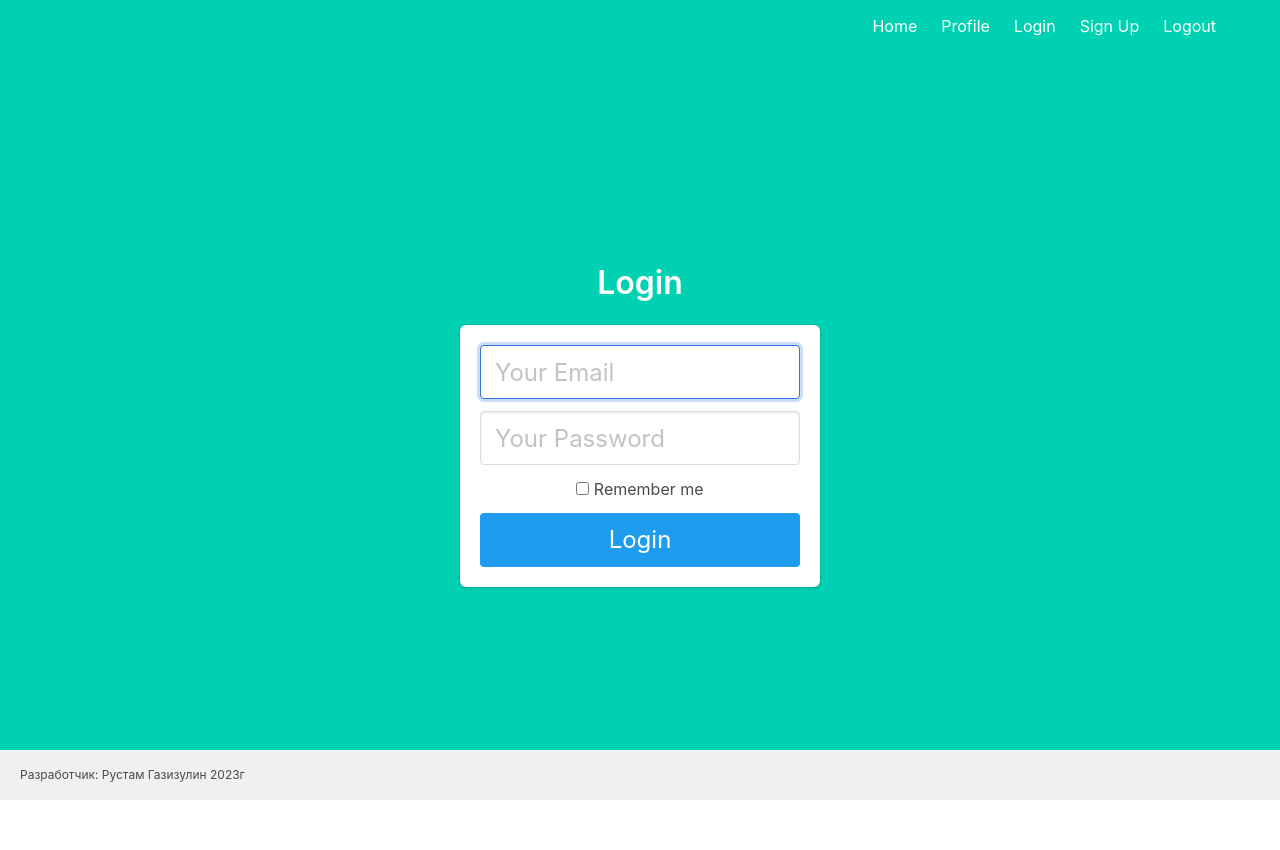
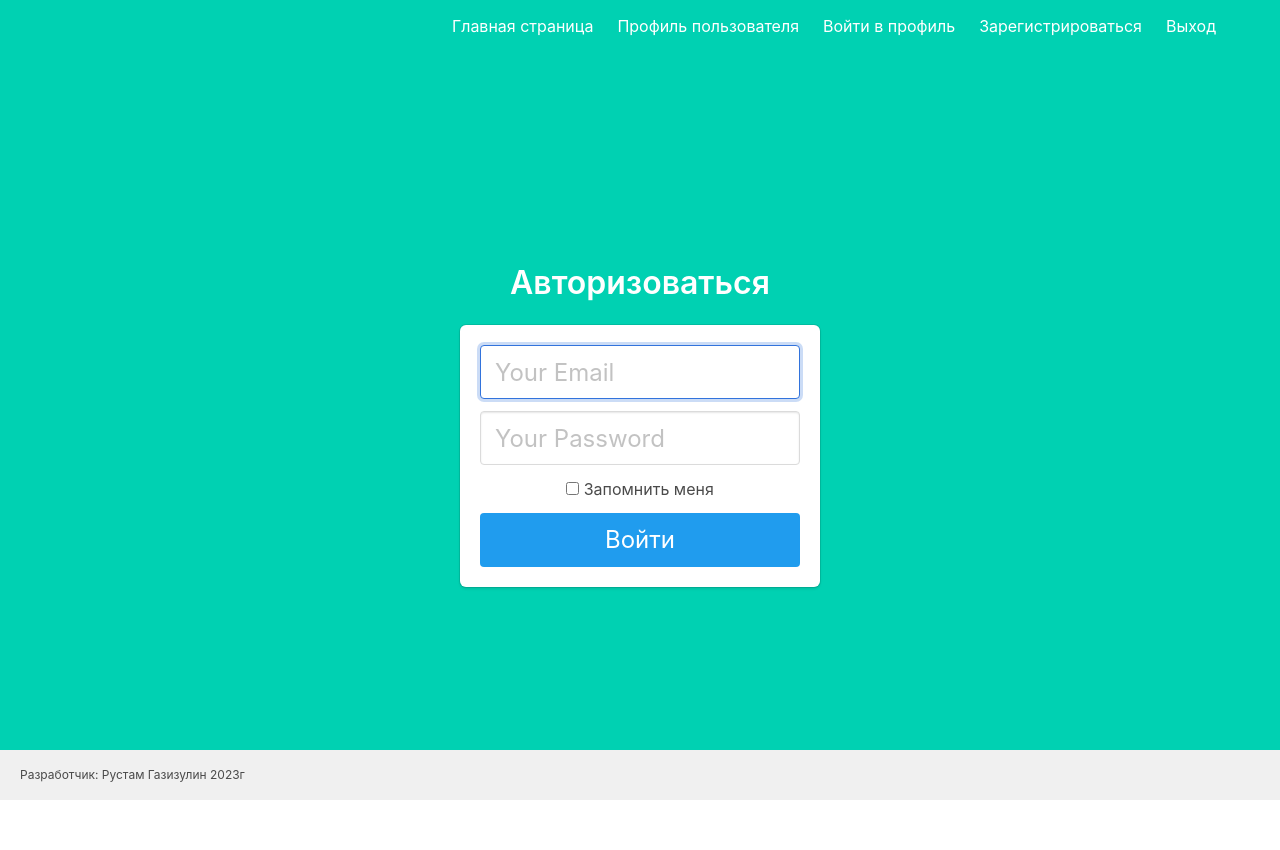
Before and after one commit to Rustam-Gazizulin/coverterWAV, a Flask app: page /login in a window 1280 px wide. Run offline with Flask 3, Linux system fonts and the light colour scheme.

Commit message:
translate pages

```diff
--- a/src/routs/auth.py
+++ b/src/routs/auth.py
@@ -1,5 +1,5 @@
 from flask import Blueprint, render_template, redirect, url_for, request, flash
-from flask_login import login_user
+from flask_login import login_user, login_required, logout_user
 from werkzeug.security import generate_password_hash, check_password_hash
 
 from models.users import User
@@ -45,5 +45,7 @@ def signup_post():
 
 
 @auth.route('/logout')
+@login_required
 def logout():
-    return 'logout'
+    logout_user()
+    return redirect(url_for('start_page.index'))
--- a/src/routs/start_page.py
+++ b/src/routs/start_page.py
@@ -1,4 +1,5 @@
 from flask import Blueprint, render_template
+from flask_login import login_required, current_user
 
 start_page = Blueprint('start_page', __name__)
 
@@ -9,5 +10,6 @@ def index():
 
 
 @start_page.route('/profile')
+@login_required
 def profile():
-    return render_template('profile.html')
+    return render_template('profile.html', name=current_user.name)
--- a/src/templates/auth.html
+++ b/src/templates/auth.html
@@ -48,19 +48,19 @@
                     <div id="navbarMenuHeroA" class="navbar-menu">
                         <div class="navbar-end">
                             <a href="{{ url_for('start_page.index') }}" class="navbar-item">
-                                Home
+                                Главная страница
                             </a>
                             <a href="{{ url_for('start_page.profile') }}" class="navbar-item">
-                                Profile
+                                Профиль пользователя
                             </a>
                             <a href="{{ url_for('auth.login') }}" class="navbar-item">
-                                Login
+                                Войти в профиль
                             </a>
                             <a href="{{ url_for('auth.signup_post') }}" class="navbar-item">
-                                Sign Up
+                                Зарегистрироваться
                             </a>
                             <a href="{{ url_for('auth.logout') }}" class="navbar-item">
-                                Logout
+                                Выход
                             </a>
                         </div>
                     </div>
--- a/src/templates/index.html
+++ b/src/templates/index.html
@@ -2,9 +2,9 @@
 
 {% block content %}
 <h1 class="title">
-  Flask Login Example
+  КОНВЕРТЕР WAV
 </h1>
 <h2 class="subtitle">
-  Easy authentication and authorization in Flask.
+  Преобразует файлы WAV в MP3
 </h2>
 {% endblock %}
--- a/src/templates/login.html
+++ b/src/templates/login.html
@@ -2,7 +2,7 @@
 
 {% block content %}
 <div class="column is-4 is-offset-4">
-    <h3 class="title">Login</h3>
+    <h3 class="title">Авторизоваться</h3>
     <div class="box">
 
         {% with messages = get_flashed_messages() %}
@@ -28,10 +28,10 @@
             <div class="field">
                 <label class="checkbox">
                     <input type="checkbox">
-                    Remember me
+                    Запомнить меня
                 </label>
             </div>
-            <button class="button is-block is-info is-large is-fullwidth">Login</button>
+            <button class="button is-block is-info is-large is-fullwidth">Войти</button>
         </form>
     </div>
 </div>
--- a/src/templates/profile.html
+++ b/src/templates/profile.html
@@ -2,6 +2,6 @@
 
 {% block content %}
 <h1 class="title">
-  Welcome, Anthony!
+  Добро пожаловать, {{ name  }}!
 </h1>
 {% endblock %}
--- a/src/templates/signup.html
+++ b/src/templates/signup.html
@@ -2,13 +2,13 @@
 
 {% block content %}
 <div class="column is-4 is-offset-4">
-    <h3 class="title">Sign Up</h3>
+    <h3 class="title">Регистрация нового пользователя</h3>
     <div class="box">
 
         {% with messages = get_flashed_messages() %}
         {% if messages %}
             <div class="notification is-danger">
-                {{ messages[0] }}. Go to <a href="{{ url_for('auth.login') }}">login page</a>.
+                {{ messages[0] }}. Перейти <a href="{{ url_for('auth.login') }}">на страничку авторизации</a>.
             </div>
         {% endif %}
         {% endwith %}
@@ -32,7 +32,7 @@
                 </div>
             </div>
 
-            <button class="button is-block is-info is-large is-fullwidth">Sign Up</button>
+            <button class="button is-block is-info is-large is-fullwidth">Зарегистрироваться</button>
         </form>
     </div>
 </div>
--- a/test.py
+++ /dev/null
@@ -1,6 +0,0 @@
-from werkzeug.security import generate_password_hash
-
-password = "mysecretpassword"
-hashed_password = generate_password_hash(password)
-
-print(hashed_password)
```
